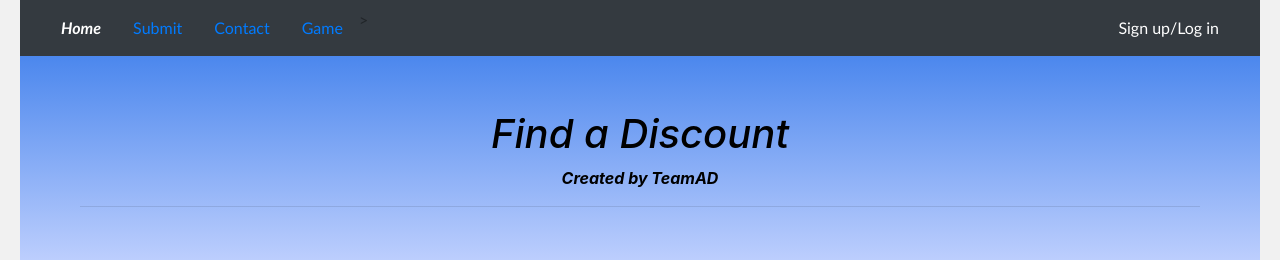
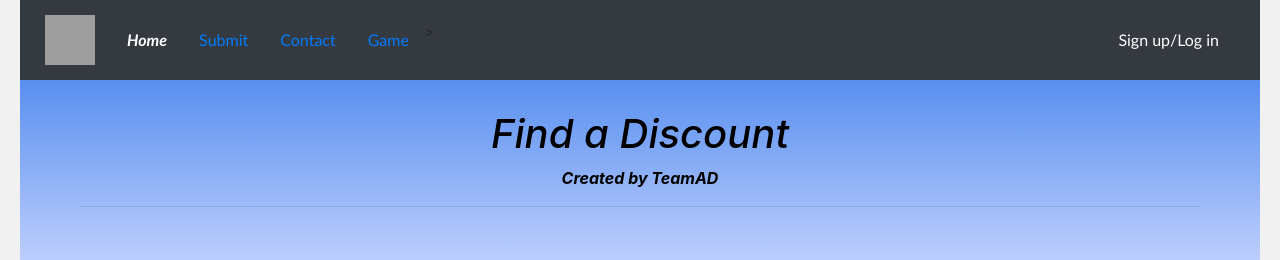
Before and after one commit to 2268348038/IT, a Django app: page /game/1/ in a window 1280 px wide. Shown: the top 260 px of the page. Run offline with Django 3.2, Linux system fonts and the light colour scheme; data that the repository does not hold is empty; some libraries are stand-ins or nearby versions; grey boxes are pictures that could not be loaded.

Commit message:
Update base.html

```diff
--- a/templates/find/base.html
+++ b/templates/find/base.html
@@ -42,8 +42,16 @@
     <!-- Navigation -->
     <nav class="navbar navbar-expand-lg navbar-dark bg-dark fixed-top">
       <div class="container-fluid">
+
+        <a class="navbar-brand" href="{% url 'index' %}"><img src="{% static 'img/ad.png' %}" alt="ad.png" height="50" width="50"/></a>
+
+
+
         <div class="collapse navbar-collapse" id="navbarResponsive">
           <ul class="nav">
+
+
+
             <li class="nav-item">
               <a class="nav-link font-weight-bold font-italic"style="color: white" href="{% url 'index' %}">Home</a>
             </li>
```
